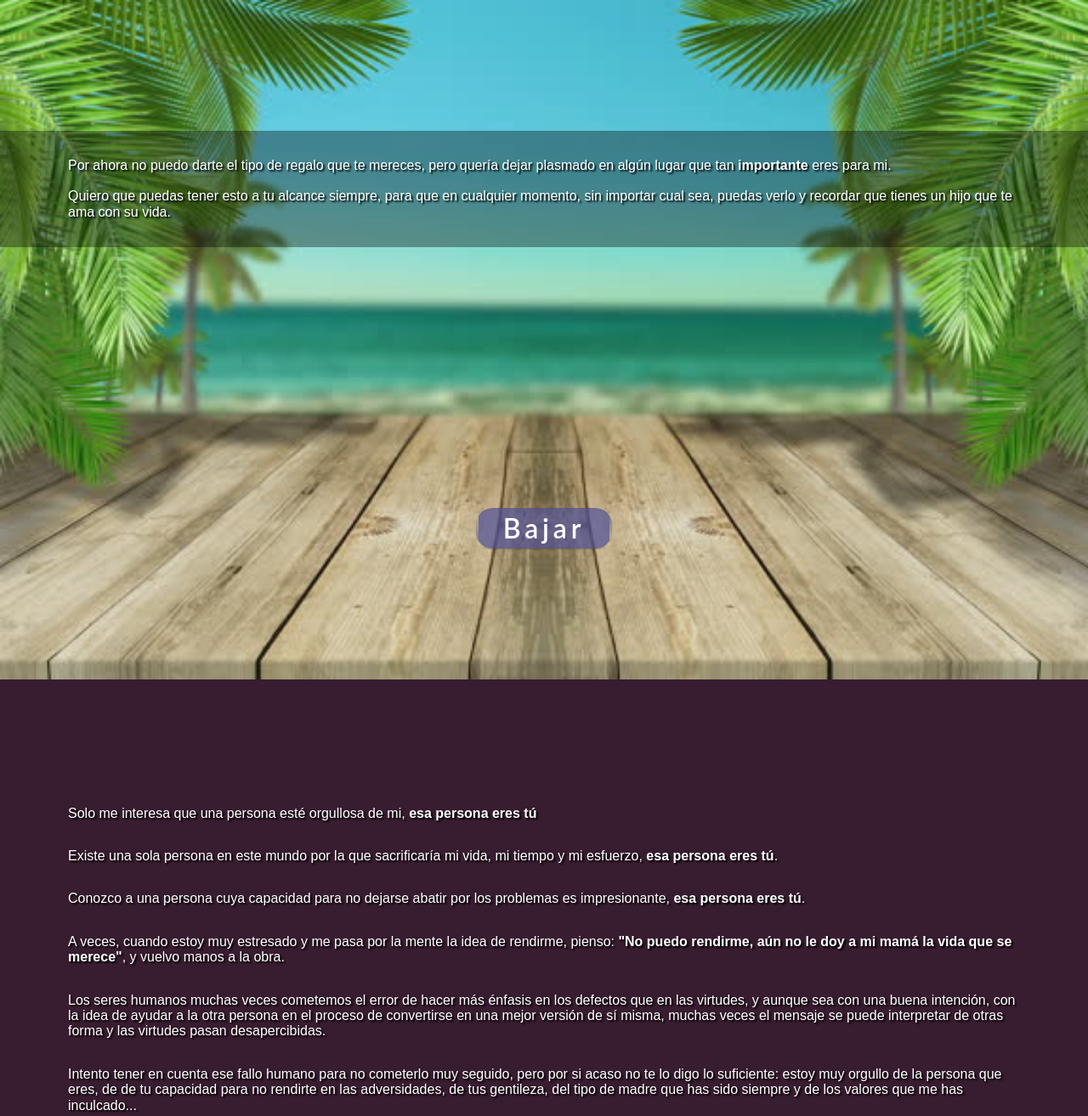
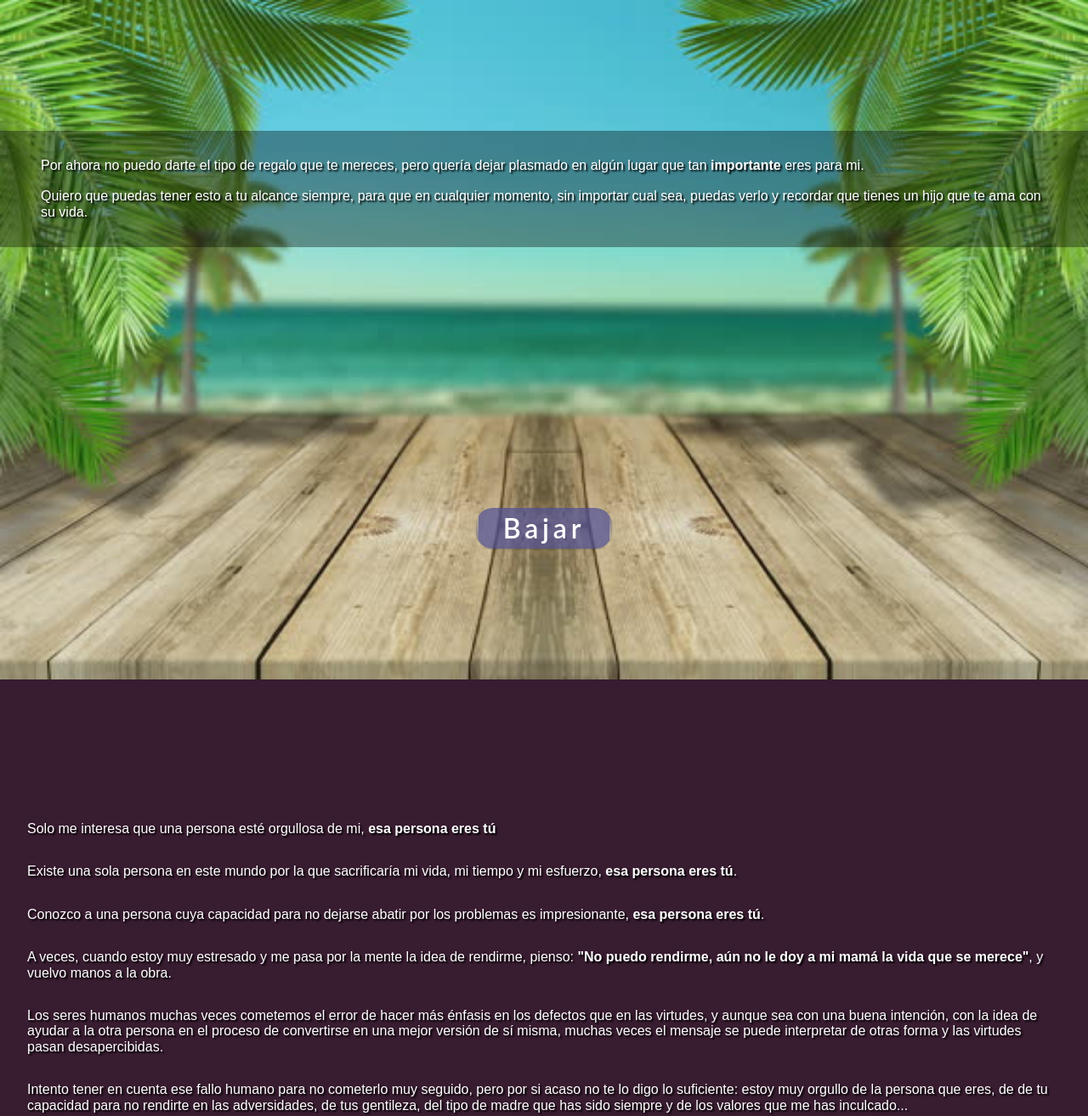
Before and after one commit to Zavio2/mom, a plain HTML site: page index.html in a window 1280 px wide. Shown: the top 1314 px of the page at 85% size. Drawn offline with Linux system fonts and the light colour scheme.

Commit message:
Fix padding

```diff
--- a/CSS and fonts/style.css
+++ b/CSS and fonts/style.css
@@ -35,7 +35,7 @@ a {
 .start-text {
   color: white;
   text-shadow: 2px 2px 2px black;
-  padding: 1rem 5rem;
+  padding: 1rem 3rem;
 }
 
 .div {
@@ -181,7 +181,7 @@ a {
   justify-content: center;
   align-items: start;
 
-  padding: 5rem;
+  padding: 5rem 2rem;
   color: #fff;
   text-shadow: 2px 2px 2px black;
 }
```
